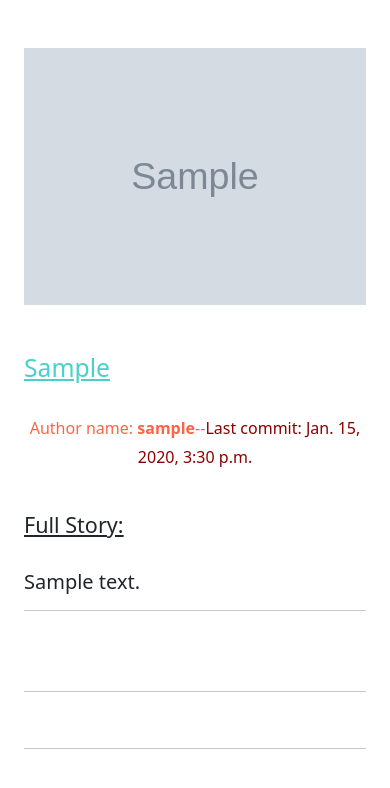
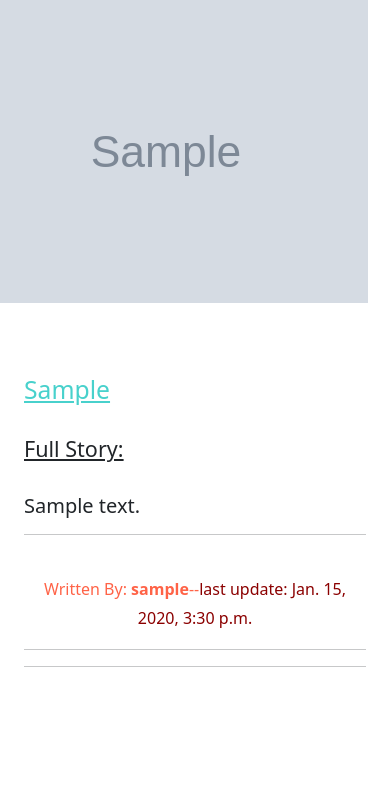
Before and after one commit to rajrupdasofficial/infb-delta, a Django app: a page that uses app/templates/blogpost_detail.html in a window 390 px wide. Shown: the part 56-844 px from the top of the page. Run offline with Django 3.2, Linux system fonts and the light colour scheme; tables that the repository leaves empty hold one stand-in row (values such as "Sample post"); grey boxes marked "Sample" are stand-in pictures; some libraries are stand-ins or nearby versions.

Commit message:
blog detail design rectified

```diff
--- a/app/static/app/style.css
+++ b/app/static/app/style.css
@@ -2,6 +2,7 @@
     margin: 0;
     padding: 0;
     box-sizing: border-box;
+
 }
 
 a{
@@ -9,8 +10,32 @@ a{
     text-decoration: none;
 }
 
-img{
-    width: 100%;
+.dimg{
+    width: 124%;
+    height: 550px;
+    image-rendering: -webkit-optimize-contrast;
+    position: relative;
+    top: -48px;
+    left:-150px;
+    overflow: hidden;
+}
+@media(max-width: 780px){
+    .dimg{
+        width: 100%;
+        height: auto;
+        top: -48px;
+        left: 0;
+        overflow: hidden;
+    }
+}
+@media(max-width:1280px){
+    .dimg{
+        width: 118%;
+        height: 550xp;
+        top: -48px;
+        left: -60px;
+        overflow: hidden;
+    }
 }
 .card{
     background:aliceblue;
@@ -48,6 +73,7 @@ img{
     width: 100%;
     max-width: 1920;
     position: relative;
+    overflow: hidden;
 }
 #image:hover{
     transition: translateY(-0.5%);
--- a/app/templates/blogpost_detail.html
+++ b/app/templates/blogpost_detail.html
@@ -12,9 +12,7 @@
 </head>
 <body>
     <div class="container" id="details" data-aos="fade-right">
-        <img src="{{ blogpost.thumbnail.url }}" class="images" alt="{% static 'images/b.jpg'  %}"  data-aos="fade-up">
-        <br>
-        <br>
+        <img src="{{ blogpost.thumbnail.url }}" class="dimg" alt="{% static 'images/b.jpg'  %}"  data-aos="fade-up">
         <div class="center">
             {% if user.is_authenticated %}
             {% if user.id == blogpost.author.id %}
@@ -35,18 +33,15 @@
         <br>
         <h2 class="intro"><u>{{ blogpost.intro }}</u> </h2>
         <br>
-        <center>
-            <p class="page">Author name:<b>  {{ blogpost.author }}</b>--<span>Last commit:  {{ blogpost.updated }} </span> </p>
-            <!-- <h5 class="text">{{ blogpost.post_title }} </h5>-->
-        </center>
-        <br>
         <strong><h4 class="details"><u>Full Story:</u></h4><br></strong>
         <h5 class="content">{{ blogpost.content|safe }} </h5>
         <hr>
         <br>
-        <br>
+        <center>
+            <p class="page">Written By:<b>  {{ blogpost.author }}</b>--<span>last update:  {{ blogpost.updated }} </span> </p>
+            <!-- <h5 class="text">{{ blogpost.post_title }} </h5>-->
+        </center>
         <hr>
-        <br>
         {% if user.is_authenticated %}
         <form action="{% url 'liked' blogpost.slug %}" method="post" enctype="multipart/form-data">
             {% csrf_token %}
```
Also changed, not shown: media/thumbnailimages/crabmosaic_hst_hd_7rHIHv1.webp (added).
